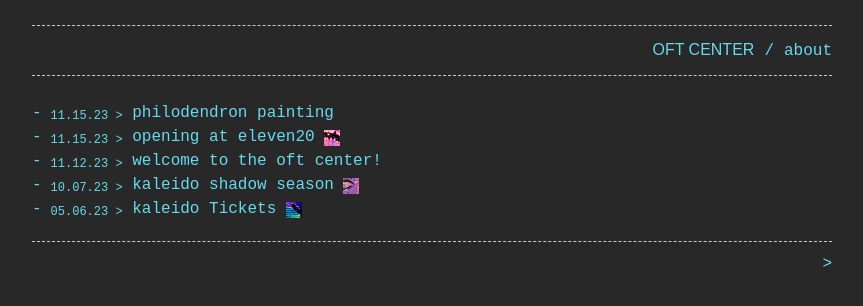
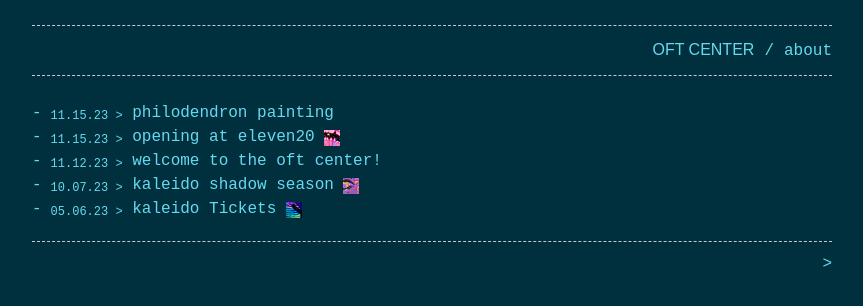
Before and after one commit to setstatic/setstatic.github.io, a Jekyll site: the page built from index.md, in a window 1280 px wide. Shown: the top 306 px of the page, without its empty margins (208-1071 px from the left). Built offline with Jekyll 4.4.1, drawn with Linux system fonts in a browser that asks for light colours.

Commit message:
adding resume corrections 5

```diff
--- a/_sass/_dark.scss
+++ b/_sass/_dark.scss
@@ -7,7 +7,7 @@
   --border: dashed 1px rgba(219, 219, 219, 0.9);
   --selection-background: rgba(219, 219, 219, 0.99);
   --selection-text: #1d1d1d;
-  --background-color: #282828;
+  --background-color: #00303e; //#282828;
   --text-color: var(--base-color);
   --placeholder-color: var(--base-color);
   --link-color: var(--base-color);
--- a/_sass/base.scss
+++ b/_sass/base.scss
@@ -3,11 +3,12 @@
  */
  $font-oswald: 'Oswald', sans-serif;
  $font-roboto: 'Roboto Condensed', sans-serif;
+ $font-source-code: 'Source Code Pro', monospace;
 
 /**
  * Style variables
  */
-$base-font-family:     'Source Code Pro', monospace !default;
+$base-font-family:     $font-source-code !default;
 $base-font-size:       16px !default;
 $mobile-font-size:     16px !default;
 $base-line-height:     1.5 !default;
@@ -17,7 +18,17 @@ $container-max-width:  800px !default;
 /**
  * Global
  */
-body { background-color: var(--background-color);  margin: 0 auto;  padding: 0;  font-family: $base-font-family;  font-size: $base-font-size;  color: var(--text-color);  text-align: left;  line-height: $base-line-height !important; }
+body {
+  background-color: var(--background-color);
+  margin: 0 auto;
+  padding: 0;
+  font-family: $base-font-family;
+  font-size: $base-font-size;
+  color: var(--text-color);
+  text-align: left;
+  line-height: $base-line-height !important;
+}
+
 h1, h2, h3, h4, h5, h6 { font-size: $base-font-size;  margin: 0px;  margin-top: 22px;  font-weight: bold;  color: var(--text-color); }
 p, ul, ol { margin: 0px;  color: var(--text-color); }
 a { text-decoration: underline;  color: var(--link-color); }
@@ -184,7 +195,6 @@ pre { background-color: var(--background-color);  border: none;  padding: 0;  ma
 
 .resume {
   //font-family: 'Inconsolata', monospace;
-  background: #00303e;
   color: #999999;
   font-size: 14px;
   // body {
```
